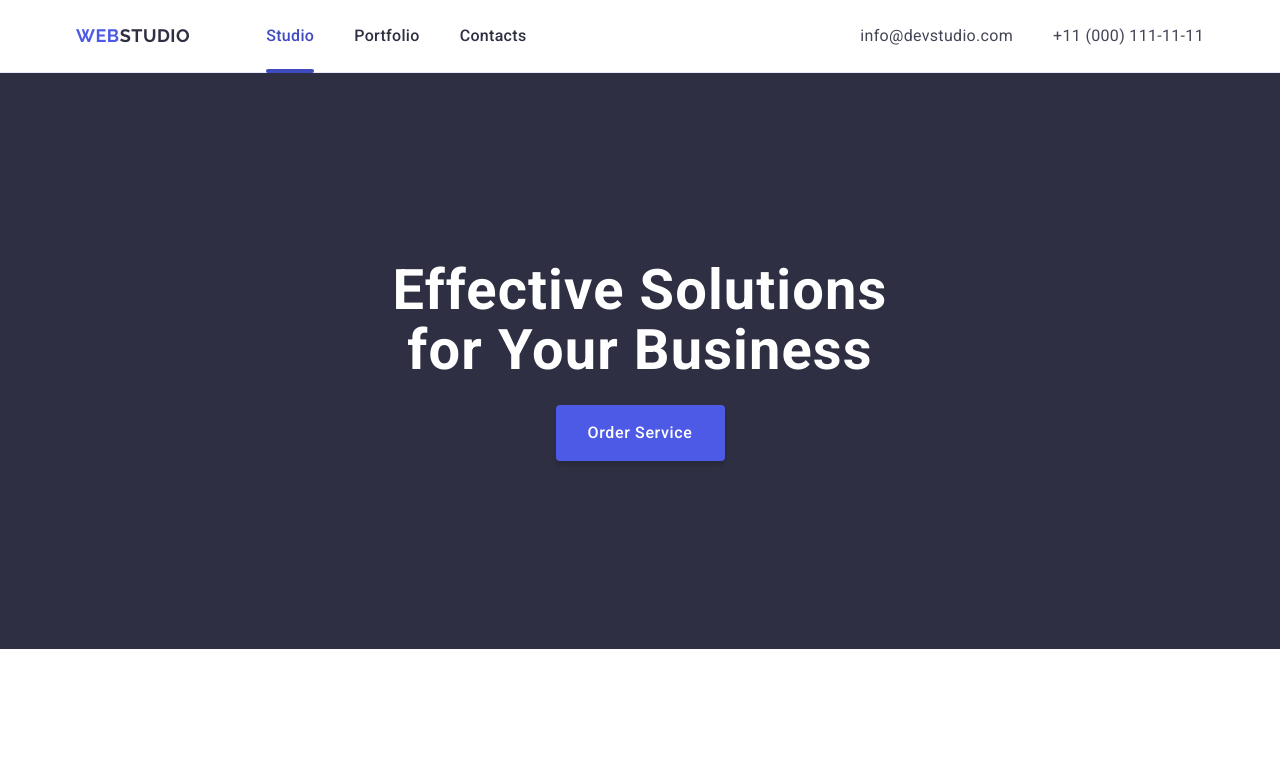
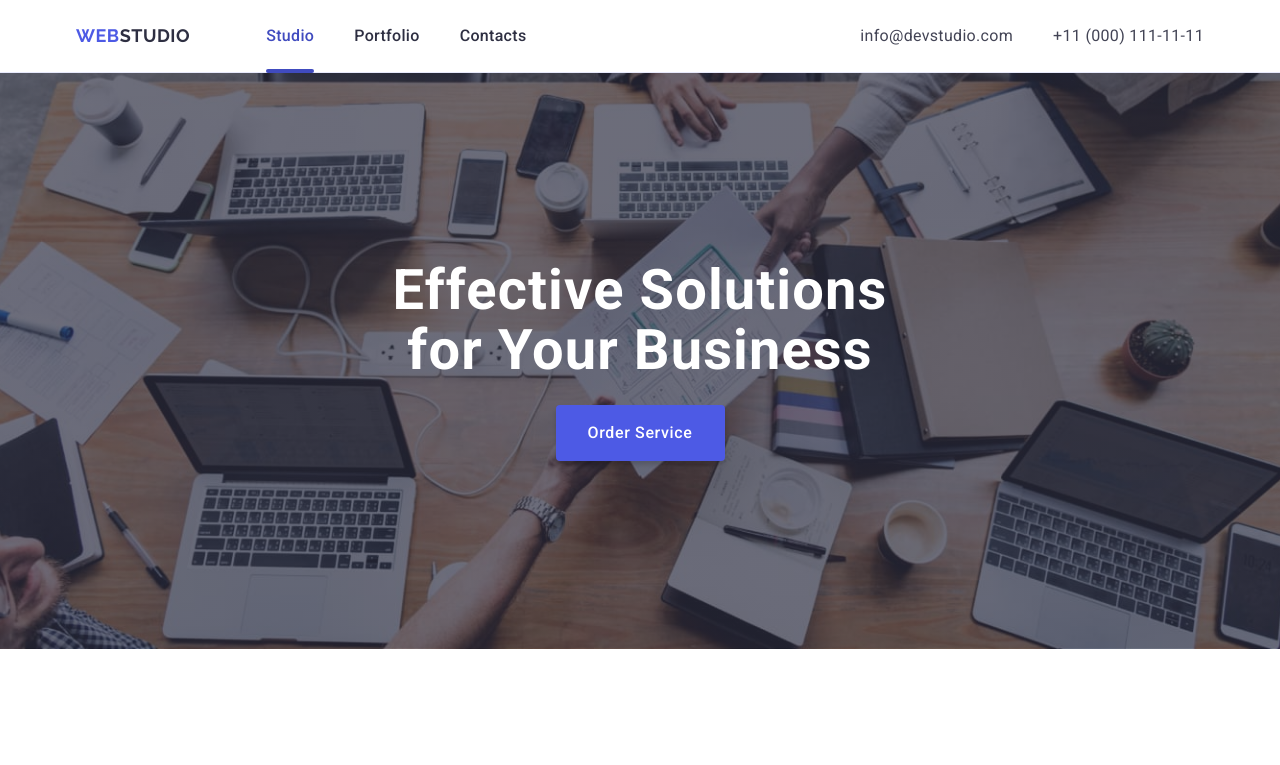
Before and after one commit to BohdanPrihodko/goit-markup-hw-04, a plain HTML site: page index.html in a window 1280 px wide. Shown: the top 765 px of the page. Drawn offline with nearby package versions, Linux system fonts and the light colour scheme; the site is published under a folder, as on GitHub Pages, so addresses that start at the root find nothing.

Commit message:
fixed after Mr. Sergey Korobka review

```diff
--- a/css/styles.css
+++ b/css/styles.css
@@ -155,7 +155,7 @@ margin-left: auto;
 /* Hero Section style */
 
 .hero {
-    background-image: linear-gradient(rgba(46, 47, 66, 0.7), rgba(46, 47, 66, 0.7)), url("/images/hero/hero-bg.jpg");
+    background-image: linear-gradient(rgba(46, 47, 66, 0.7), rgba(46, 47, 66, 0.7)), url("../images/hero/hero-bg.jpg");
     background-size: cover;
     background-color: #2e2f42;
     padding: 188px 0;
@@ -420,11 +420,12 @@ transition: transform 250ms cubic-bezier(0.4, 0, 0.2, 1);
     background-color: #ffffff;
     width: calc((100% - 48px) / 3);
     transition: box-shadow 250ms cubic-bezier(0.4, 0, 0.2, 1);
-    box-shadow: 0 2px 1px 0 rgba(46, 47, 66, 0.08), 0 1px 1px 0 rgba(46, 47, 66, 0.16), 0 1px 6px 0 rgba(46, 47, 66, 0.08);
+
 }
 
 .portfolio-item:hover .overlay-text {
     transform: translateY(0%);
+    box-shadow: 0 2px 1px 0 rgba(46, 47, 66, 0.08), 0 1px 1px 0 rgba(46, 47, 66, 0.16), 0 1px 6px 0 rgba(46, 47, 66, 0.08);
 }
 .portfolio-div-card {
     padding: 32px 16px;
```
